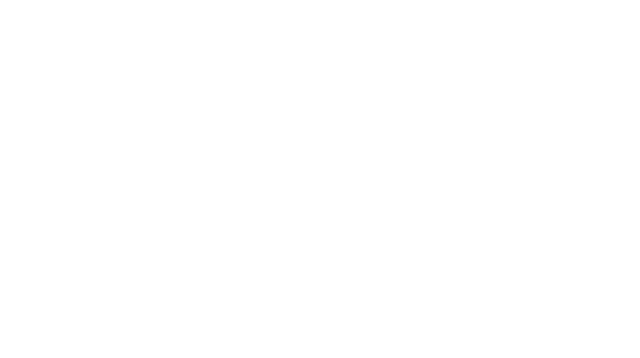
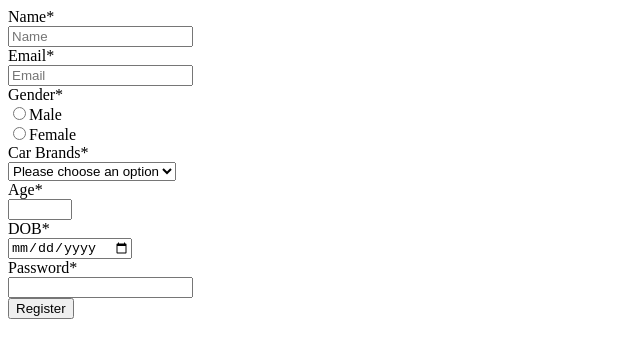
Before and after one commit to acciojob/signup-form-car-shubhhamdev, a website: page main.html in a window 1280 px wide. Shown: the whole page, without its empty margins (0-640 px from the left). Drawn offline with Linux system fonts and the light colour scheme.

Commit message:
created a submission

```diff
--- a/main.html
+++ b/main.html
@@ -8,6 +8,45 @@
 
 <body>
 	<!-- the entire body must be written by student -->
+	<form action="">
+		<div>
+            <label for="name">Name*</label><br>
+            <input type="text" name="name" id="name" placeholder="Name" required>
+        </div>
+        <div>
+            <label for="email">Email*</label><br>
+            <input type="email" name="email" id="email" placeholder="Email" required>
+        </div>
+		<div>
+			<label for="gender">Gender*</label><br>
+			<input type="radio"  value="male" name="gender" required>Male<br>
+			<input type="radio" value="female" name="gender" required>Female<br>
+		</div>
+		<div>
+			<label for="cars">Car Brands*</label><br>
+            <select name="car" id="cars">
+            <option value="" disabled selected>Please choose an option</option>
+            <option value="saab">Tata</option>
+            <option value="opel">Mahindra</option>
+            <option value="audi">Maruti Suzuki</option>
+            </select>
+		</div>
+        <div>
+            <label for="age">Age*</label><br>
+            <input type="number" id="number" min="5" max="100" required>
+        </div>
+        <div>
+            <label for="extra-input">DOB*</label><br>
+            <input type="date" required>
+        </div>
+        <div>
+            <label for="password">Password*</label><br>
+            <input type="password" required>
+        </div>
+        <div>
+            <button type="submit" class="registerbtn"><a href="#"></a>Register</button>
+        </div>
+	</form>
     <script type="text/javascript" src="./script.js">
 </script>
 
```
